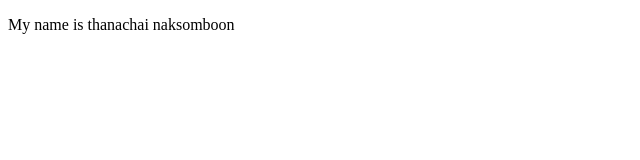
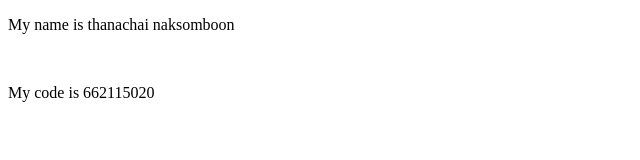
Before and after one commit to differXI/code_inherit, a plain HTML site: page index.html in a window 1280 px wide. Shown: the whole page, without its empty margins (0-640 px from the left). Drawn offline with Linux system fonts and the light colour scheme.

Commit message:
add my detail already

```diff
--- a/index.html
+++ b/index.html
@@ -8,5 +8,6 @@
 <body>
     <p>My name is thanachai naksomboon</p>
     <img src="C:\Users\CAMT\Downloads\cat.jpg" alt="">
+    <p>My code is 662115020</p>
 </body>
 </html>
```
